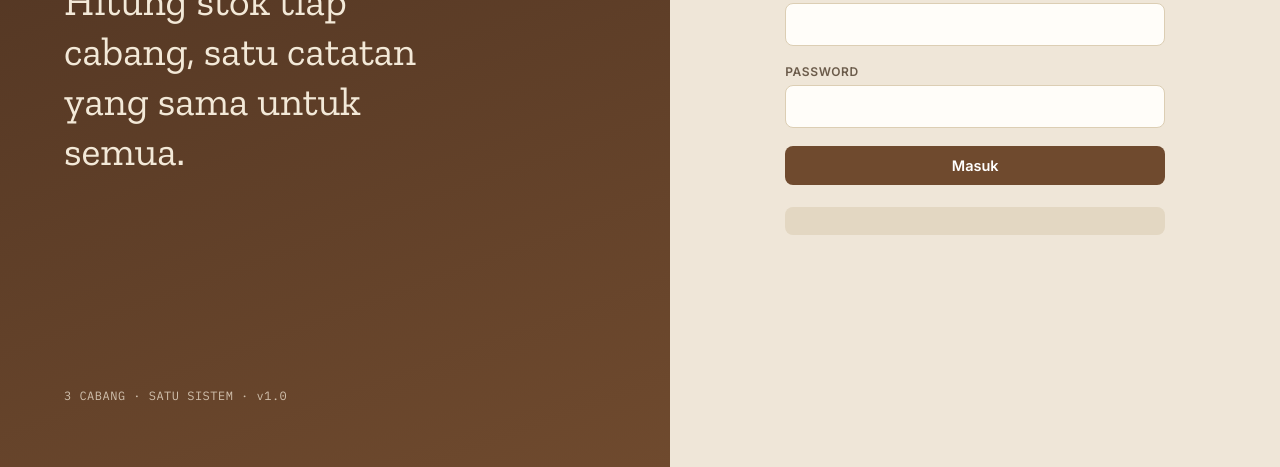
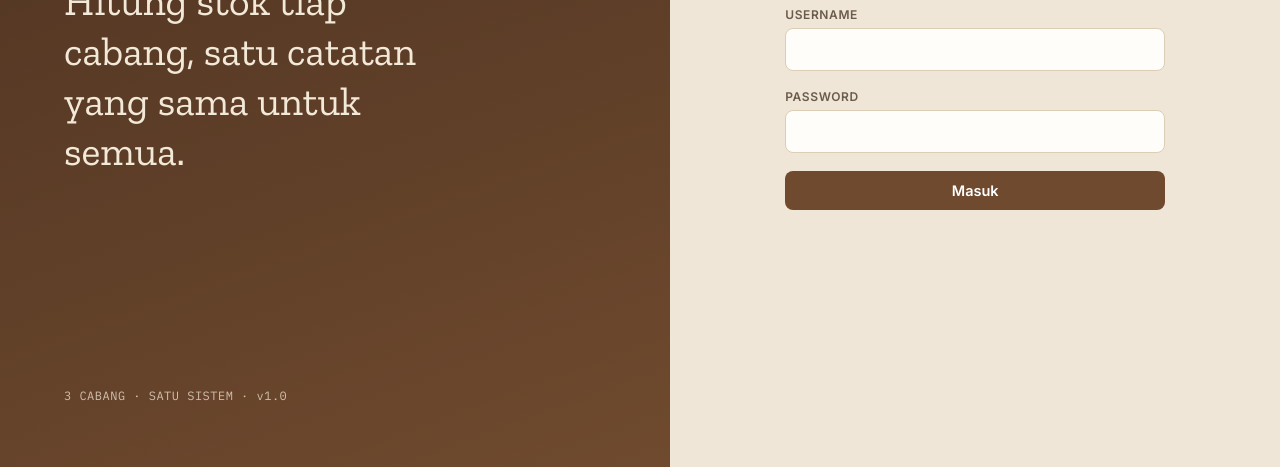
Before and after one commit to anasssan233-bot/stok-opname-coffeeshop, a website: page public/login.html in a window 1280 px wide. Shown: the part 333-800 px from the top of the page. Drawn offline with nearby package versions, Linux system fonts and the light colour scheme.

Commit message:
Update login.html

```diff
--- a/public/login.html
+++ b/public/login.html
@@ -29,7 +29,6 @@
           </div>
           <button type="submit" class="btn block">Masuk</button>
         </form>
-        <div class="hint-box">
         </div>
       </div>
     </div>
```
